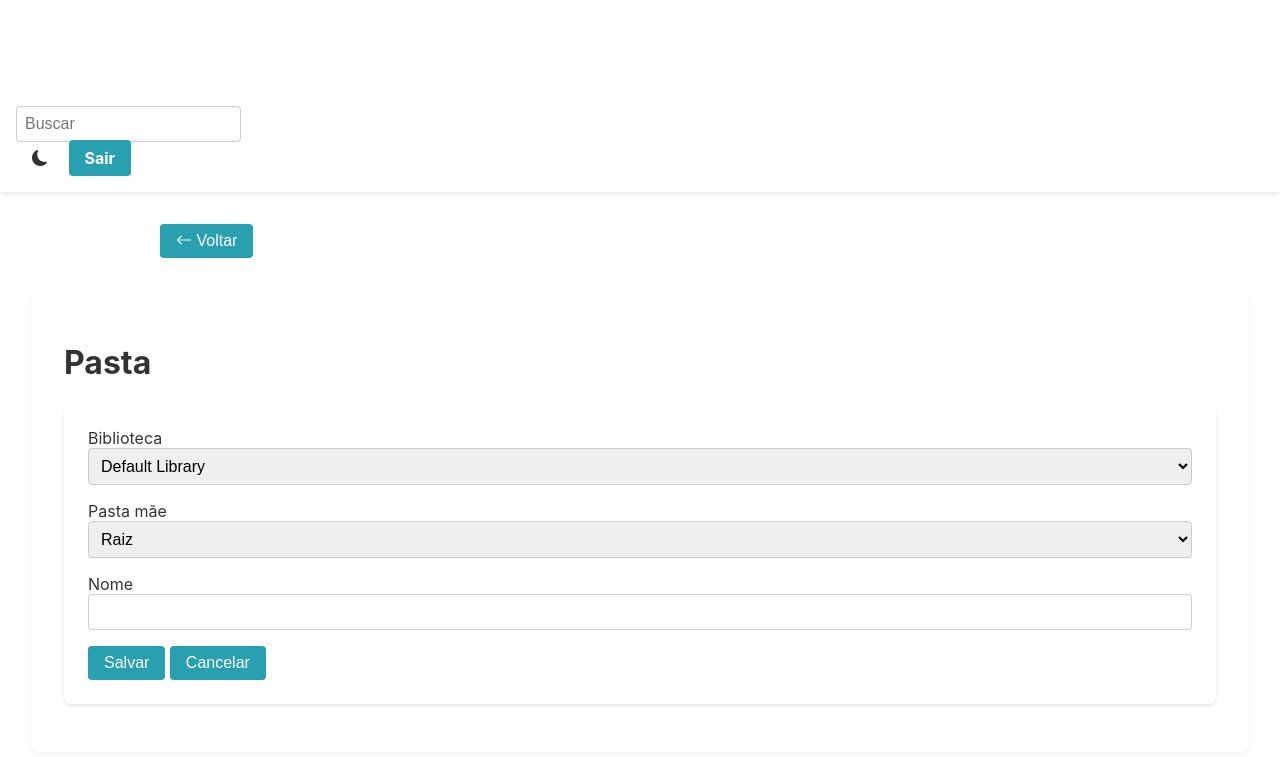
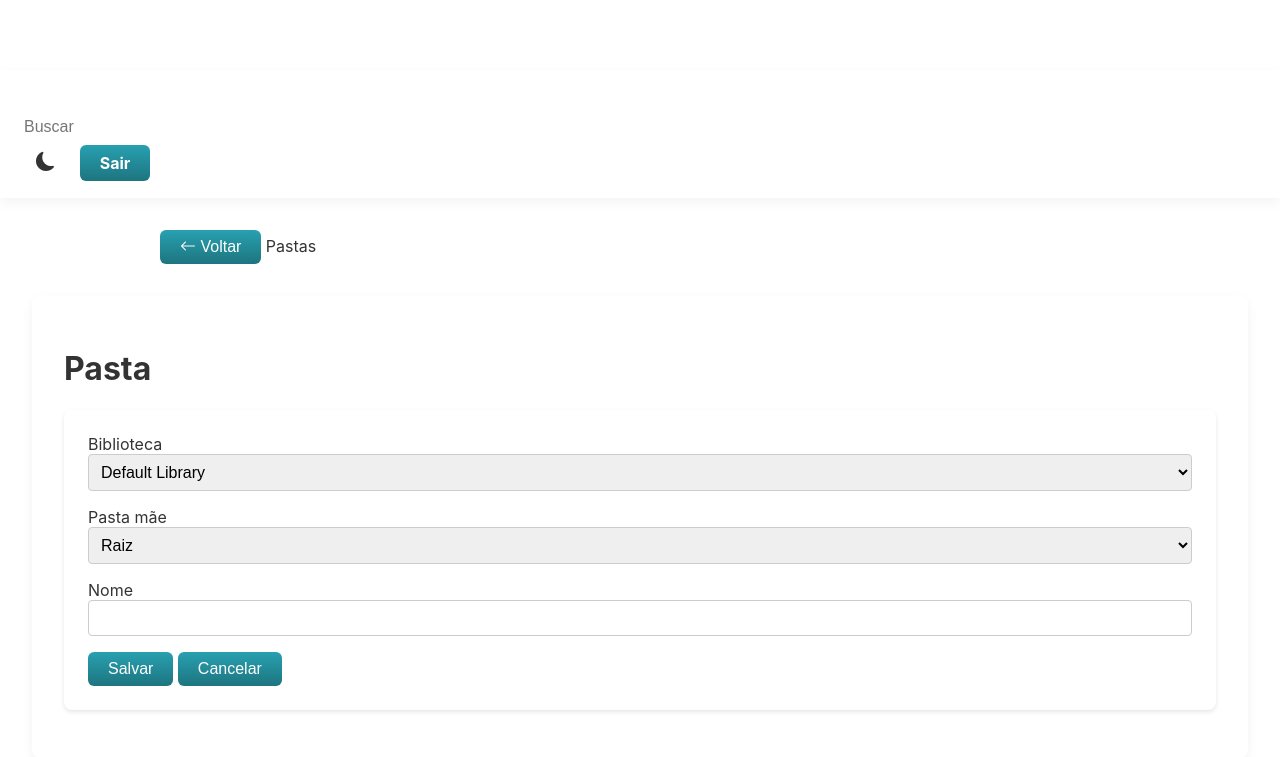
Before and after one commit to BrunoRochaBelo/arkiv, a Flask app: page /folders/create in a window 1280 px wide. Shown: the top 757 px of the page. Run offline with Flask 3, Linux system fonts and the light colour scheme; a user stored in the database is signed in; data comes from the database, SQL or seed files in the repository; data that the repository does not hold is empty.

Commit message:
Enhance navigation and button logic

```diff
--- a/arkiv_app/static/css/style.css
+++ b/arkiv_app/static/css/style.css
@@ -37,6 +37,10 @@ nav {
   display: flex;
   align-items: center;
   gap: 1rem;
+}
+.navbar-brand {
+  font-weight: 600;
+  font-size: 1.25rem;
 }
 
 nav a {
@@ -82,6 +86,17 @@ input, textarea, select, button {
   border-radius: 4px;
 }
 
+.form-control {
+  border-radius: 6px;
+  border: none;
+  background-color: rgba(255,255,255,0.7);
+  transition: background-color 0.2s;
+}
+[data-theme="dark"] .form-control {
+  background-color: rgba(50,50,50,0.7);
+  color: #fff;
+}
+
 button {
   background-color: var(--brand-color);
   color: #fff;
@@ -96,12 +111,18 @@ button:hover {
 }
 
 .btn {
-  background-color: var(--brand-color);
+  background: linear-gradient(to bottom, var(--brand-color), var(--brand-color-dark));
   color: #fff;
   border: none;
   cursor: pointer;
-  border-radius: 4px;
-  padding: 0.5rem 1rem;
+  border-radius: 6px;
+  padding: 0.5rem 1.25rem;
+  transition: transform 0.1s, box-shadow 0.2s;
+}
+
+.btn:active {
+  transform: scale(0.97);
+  box-shadow: inset 0 2px 4px rgba(0,0,0,0.2);
 }
 
 .theme-toggle {
@@ -109,11 +130,11 @@ button:hover {
   border: none;
   color: inherit;
   cursor: pointer;
-  font-size: 1rem;
+  font-size: 1.2rem;
 }
 
 .btn:hover {
-  background-color: var(--brand-color-dark);
+  background: linear-gradient(to bottom, var(--brand-color-dark), var(--brand-color));
 }
 
 .card {
@@ -155,7 +176,13 @@ button:hover {
   border-radius: 8px !important;
 }
 .navbar {
+  backdrop-filter: saturate(180%) blur(20px);
+  background-color: rgba(255,255,255,0.8);
   box-shadow: 0 2px 6px rgba(0,0,0,0.1);
+  transition: background-color 0.2s ease-in-out;
+}
+[data-theme="dark"] .navbar {
+  background-color: rgba(18,18,18,0.8);
 }
 .floating-container {
   background: var(--card-bg);
--- a/arkiv_app/static/js/main.js
+++ b/arkiv_app/static/js/main.js
@@ -8,6 +8,7 @@ function applyTheme(theme) {
     toggleBtn.innerHTML = theme === 'dark'
       ? '<i class="bi bi-sun-fill"></i>'
       : '<i class="bi bi-moon-fill"></i>';
+    toggleBtn.setAttribute('aria-pressed', theme === 'dark');
   }
 }
 
@@ -15,6 +16,14 @@ function toggleTheme() {
   const current = document.documentElement.getAttribute('data-theme');
   const next = current === 'dark' ? 'light' : 'dark';
   applyTheme(next);
+}
+
+function goBack(fallback = '/') {
+  if (document.referrer && document.referrer !== location.href) {
+    history.back();
+  } else {
+    window.location.href = fallback;
+  }
 }
 
 document.addEventListener('DOMContentLoaded', () => {
@@ -52,4 +61,12 @@ document.addEventListener('DOMContentLoaded', () => {
       if (cancel) cancel.click();
     }
   });
+
+  document.querySelectorAll('.btn-cancel').forEach((btn) => {
+    const url = btn.dataset.fallback;
+    btn.addEventListener('click', (e) => {
+      e.preventDefault();
+      goBack(url);
+    });
+  });
 });
--- a/arkiv_app/templates/asset/list.html
+++ b/arkiv_app/templates/asset/list.html
@@ -1,5 +1,8 @@
 {% extends 'base.html' %}
 {% block title %}Arquivos{% endblock %}
+{% block breadcrumb %}
+<span class="breadcrumb-item">Arquivos</span>
+{% endblock %}
 {% block content %}
 <h1>Arquivos de {{ folder.name }}</h1>
 <p><a href="{{ url_for('folder.view_folder', folder_id=folder.id) }}">Voltar para pasta</a></p>
@@ -8,7 +11,7 @@
   <div class="field">{{ form.file() }}</div>
   <div class="d-flex gap-2">
     {{ form.submit(class_='btn') }}
-    <button type="button" class="btn btn-secondary btn-cancel" onclick="history.back()">Cancelar</button>
+    <button type="button" class="btn btn-secondary btn-cancel" data-fallback="{{ url_for('folder.view_folder', folder_id=folder.id) }}">Cancelar</button>
   </div>
 </form>
 <ul>
--- a/arkiv_app/templates/base.html
+++ b/arkiv_app/templates/base.html
@@ -10,8 +10,8 @@
 </head>
 <body>
   {% include 'components/navbar.html' %}
-  <div class="container mt-3 d-flex align-items-center" id="breadcrumb">
-    <button type="button" class="btn btn-link p-0 me-2" onclick="history.back()"><i class="bi bi-arrow-left"></i> Voltar</button>
+  <div class="container mt-3 d-flex align-items-center" id="breadcrumb" aria-label="breadcrumb">
+    <button type="button" class="btn btn-link p-0 me-2 btn-cancel" data-fallback="{{ url_for('main.index') }}"><i class="bi bi-arrow-left"></i> Voltar</button>
     {% block breadcrumb %}{% endblock %}
   </div>
   <main class="floating-container">
--- a/arkiv_app/templates/components/navbar.html
+++ b/arkiv_app/templates/components/navbar.html
@@ -1,11 +1,11 @@
-<nav class="navbar fixed-top bg-light">
+<nav class="navbar fixed-top shadow-soft">
   <div class="container-fluid">
     <a class="navbar-brand" href="{{ url_for('main.index') }}">Arkiv</a>
     <form class="d-none d-md-flex ms-auto me-3" role="search" action="{{ url_for('search.search_page') }}" method="get">
       <input class="form-control" type="search" placeholder="Buscar" name="q" aria-label="Buscar">
     </form>
     <div class="d-flex align-items-center">
-      <button class="btn btn-link theme-toggle p-0 me-2" onclick="toggleTheme()" aria-label="Alternar tema" aria-pressed="false"><i class="bi bi-moon-fill"></i></button>
+      <button type="button" class="btn btn-link theme-toggle p-0 me-2" onclick="toggleTheme()" aria-label="Alternar tema" aria-pressed="false"><i class="bi bi-moon-fill"></i></button>
       {% if current_user.is_authenticated %}
       <a class="btn btn-link" href="{{ url_for('auth.logout') }}">Sair</a>
       {% else %}
--- a/arkiv_app/templates/folder/form.html
+++ b/arkiv_app/templates/folder/form.html
@@ -1,5 +1,8 @@
 {% extends 'base.html' %}
 {% block title %}Pasta{% endblock %}
+{% block breadcrumb %}
+<span class="breadcrumb-item">Pastas</span>
+{% endblock %}
 {% block content %}
 <h1>Pasta</h1>
 <form method="post" class="card guarded-form">
@@ -9,7 +12,7 @@
   <div class="field">{{ form.name.label }} {{ form.name(size=32, required=True) }}</div>
   <div class="d-flex gap-2">
     {{ form.submit(class_='btn') }}
-    <button type="button" class="btn btn-secondary btn-cancel" onclick="history.back()">Cancelar</button>
+    <button type="button" class="btn btn-secondary btn-cancel" data-fallback="{{ url_for('folder.list_folders') }}">Cancelar</button>
   </div>
 </form>
 {% endblock %}
--- a/arkiv_app/templates/library/form.html
+++ b/arkiv_app/templates/library/form.html
@@ -1,5 +1,8 @@
 {% extends 'base.html' %}
 {% block title %}Biblioteca{% endblock %}
+{% block breadcrumb %}
+<span class="breadcrumb-item">Bibliotecas</span>
+{% endblock %}
 {% block content %}
 <h1>Biblioteca</h1>
 <form method="post" class="card guarded-form">
@@ -8,7 +11,7 @@
   <div class="field">{{ form.description.label }} {{ form.description(cols=40, rows=4) }}</div>
   <div class="d-flex gap-2">
     {{ form.submit(class_='btn') }}
-    <button type="button" class="btn btn-secondary btn-cancel" onclick="history.back()">Cancelar</button>
+    <button type="button" class="btn btn-secondary btn-cancel" data-fallback="{{ url_for('library.list_libraries') }}">Cancelar</button>
   </div>
 </form>
 {% endblock %}
--- a/arkiv_app/templates/tag/form.html
+++ b/arkiv_app/templates/tag/form.html
@@ -1,5 +1,8 @@
 {% extends 'base.html' %}
 {% block title %}Tag{% endblock %}
+{% block breadcrumb %}
+<span class="breadcrumb-item">Tags</span>
+{% endblock %}
 {% block content %}
 <h1>Tag</h1>
 <form method="post" class="card guarded-form">
@@ -8,7 +11,7 @@
   <div class="field">{{ form.color_hex.label }} {{ form.color_hex(size=10) }}</div>
   <div class="d-flex gap-2">
     {{ form.submit(class_='btn') }}
-    <button type="button" class="btn btn-secondary btn-cancel" onclick="history.back()">Cancelar</button>
+    <button type="button" class="btn btn-secondary btn-cancel" data-fallback="{{ url_for('tag.list_tags') }}">Cancelar</button>
   </div>
 </form>
 {% endblock %}
```
